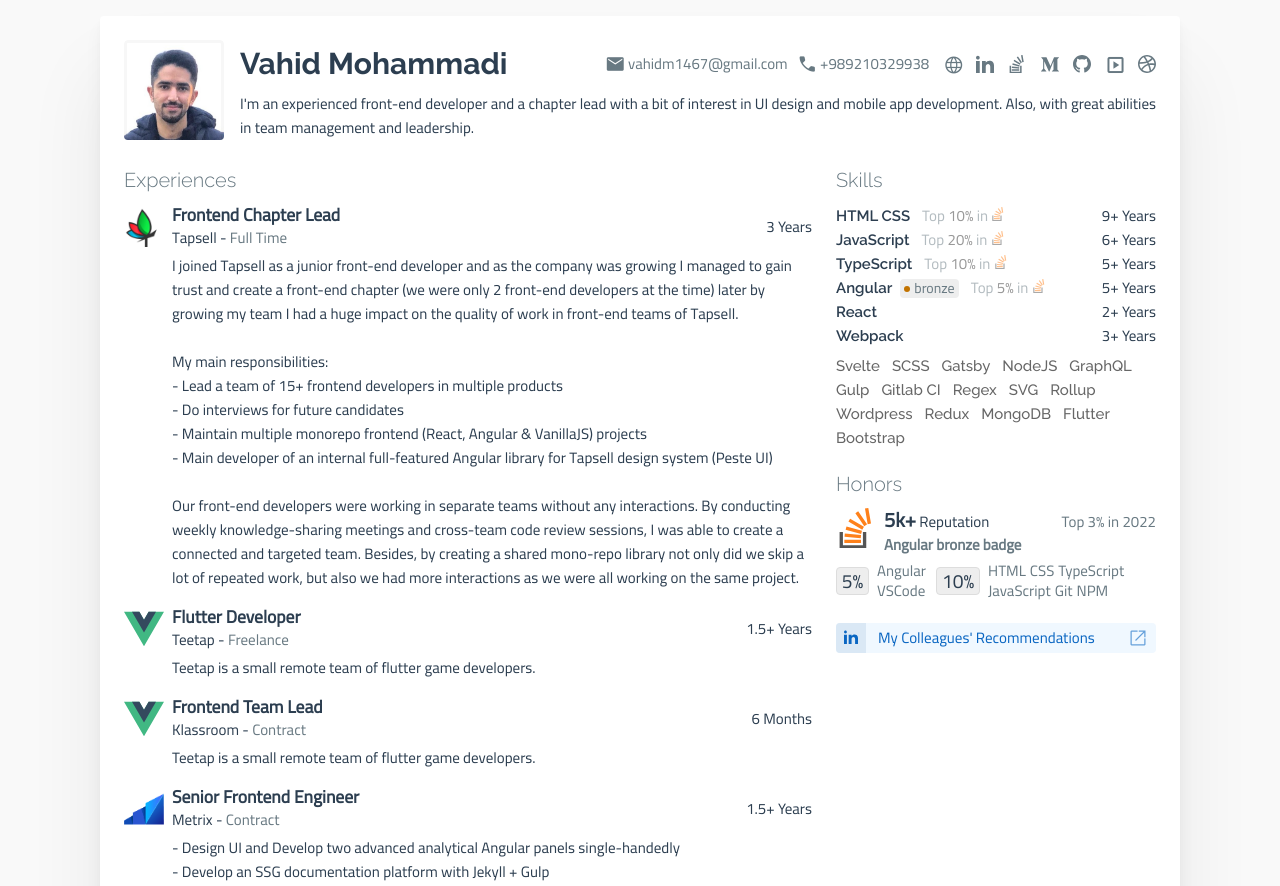
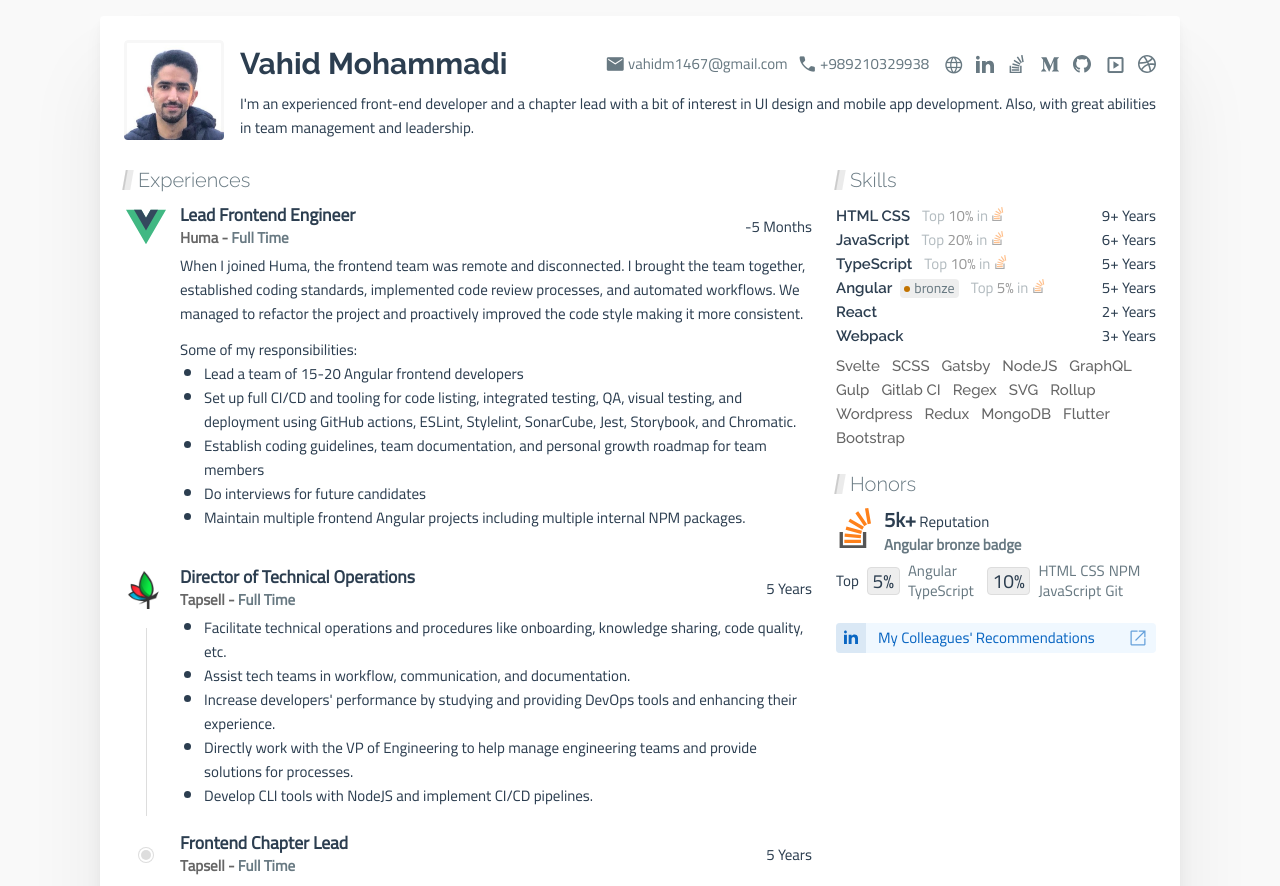
Before and after one commit to imancn/resume-builder, a Vue app: page / in a window 1280 px wide. Shown: the top 886 px of the page. Built offline with nearby package versions, Linux system fonts and the light colour scheme; a web font is replaced by a local one.

Commit message:
feat: work experiences can have different positions

```diff
--- a/src/WorkExperiences.vue
+++ b/src/WorkExperiences.vue
@@ -1,61 +1,9 @@
 <script setup lang="ts">
 import type { WorkExperienceModel } from '@/models/experience';
 import WorkExperience from '@/components/WorkExperience.vue';
-import logo from '@/assets/logo.svg';
-import TapsellLogo from '@/assets/tapsell.png';
-import MetrixLogo from '@/assets/metrix.png';
+import { WORK_EXPERIENCES } from '@/resume-data';
 
-const workExperiences: WorkExperienceModel[] = [
-  {
-    icon: TapsellLogo,
-    title: 'Frontend Chapter Lead',
-    company: 'Tapsell',
-    start: { month: '7', year: '2019' },
-    desc: `I joined Tapsell as a junior front-end developer and as the company was growing I managed to gain trust and create a front-end chapter (we were only 2 front-end developers at the time) later by growing my team I had a huge impact on the quality of work in front-end teams of Tapsell.
-
-My main responsibilities:
-- Lead a team of 15+ frontend developers in multiple products
-- Do interviews for future candidates
-- Maintain multiple monorepo frontend (React, Angular & VanillaJS) projects
-- Main developer of an internal full-featured Angular library for Tapsell design system (Peste UI)
-
-Our front-end developers were working in separate teams without any interactions. By conducting weekly knowledge-sharing meetings and cross-team code review sessions, I was able to create a connected and targeted team. Besides, by creating a shared mono-repo library not only did we skip a lot of repeated work, but also we had more interactions as we were all working on the same project.`,
-    country: 'iran',
-    type: 'full time',
-  },
-  {
-    icon: logo,
-    title: 'Flutter Developer',
-    company: 'Teetap',
-    start: { month: '2', year: '2020' },
-    end: { month: '9', year: '2021' },
-    desc: 'Teetap is a small remote team of flutter game developers.',
-    country: 'Canada',
-    type: 'freelance',
-  },
-  {
-    icon: logo,
-    title: 'Frontend Team Lead',
-    company: 'Klassroom',
-    start: { month: '6', year: '2020' },
-    end: { month: '12', year: '2020' },
-    desc: 'Teetap is a small remote team of flutter game developers.',
-    country: 'Canada',
-    type: 'contract',
-  },
-  {
-    icon: MetrixLogo,
-    title: 'Senior Frontend Engineer',
-    company: 'Metrix',
-    start: { month: '6', year: '2018' },
-    end: { month: '12', year: '2019' },
-    desc: `- Design UI and Develop two advanced analytical Angular panels single-handedly
-- Develop an SSG documentation platform with Jekyll + Gulp
-- Mentor two front-end interns`,
-    country: 'Iran',
-    type: 'contract',
-  },
-];
+const workExperiences: WorkExperienceModel[] = WORK_EXPERIENCES;
 </script>
 
 <template>
--- a/src/assets/base.scss
+++ b/src/assets/base.scss
@@ -40,19 +40,19 @@
   --color-text: var(--vt-c-text-light-1);
 }
 
-@media (prefers-color-scheme: dark) {
-  :root {
-    --color-background: var(--vt-c-black);
-    --color-background-soft: var(--vt-c-black-soft);
-    --color-background-mute: var(--vt-c-black-mute);
-
-    --color-border: var(--vt-c-divider-dark-2);
-    --color-border-hover: var(--vt-c-divider-dark-1);
-
-    --color-heading: var(--vt-c-text-dark-1);
-    --color-text: var(--vt-c-text-dark-2);
-  }
-}
+//@media (prefers-color-scheme: dark) {
+//  :root {
+//    --color-background: var(--vt-c-black);
+//    --color-background-soft: var(--vt-c-black-soft);
+//    --color-background-mute: var(--vt-c-black-mute);
+//
+//    --color-border: var(--vt-c-divider-dark-2);
+//    --color-border-hover: var(--vt-c-divider-dark-1);
+//
+//    --color-heading: var(--vt-c-text-dark-1);
+//    --color-text: var(--vt-c-text-dark-2);
+//  }
+//}
 
 *,
 *::before,
@@ -89,6 +89,19 @@ a {
   font-weight: 300;
   margin-bottom: 0.5rem;
   color: var(--text-3);
+  position: relative;
+  padding-left: 14px;
+  &:before {
+    content: '';
+    position: absolute;
+    left: 0;
+    height: 20px;
+    width: 8px;
+    background: rgb(0 0 0 / 8%);
+    top: 50%;
+    transform: translateY(-50%) skew(-10deg);
+    border-left: 2px solid rgb(0 0 0 / 13%);
+  }
 }
 
 .mt-3 {
--- a/src/components/StackoverflowWidget.vue
+++ b/src/components/StackoverflowWidget.vue
@@ -9,17 +9,16 @@ import IconStackoverflow from '@/components/icons/IconStackoverflow.vue';
     </div>
     <div class="reputation"><span class="rep-number">5k+</span> <span>Reputation</span></div>
     <div class="badge">Angular bronze badge</div>
-    <div class="year">Top 3% in 2022</div>
     <div class="tags">
+      <span>Top</span>
       <div class="percent-wrapper">
         <div class="percent">5%</div>
-        <div class="tag-names"><span>Angular</span><span>VSCode</span></div>
+        <div class="tag-names"><span>Angular</span><span>TypeScript</span></div>
       </div>
       <div class="percent-wrapper">
         <div class="percent">10%</div>
         <div class="tag-names">
-          <span>HTML</span><span>CSS</span><span>TypeScript</span><span>JavaScript</span
-          ><span>Git</span><span>NPM</span>
+          <span>HTML</span><span>CSS</span><span>NPM</span><span>JavaScript</span><span>Git</span>
         </div>
       </div>
     </div>
@@ -66,6 +65,7 @@ import IconStackoverflow from '@/components/icons/IconStackoverflow.vue';
   display: flex;
   align-items: center;
   margin-top: 0.5rem;
+  grid-gap: 0.5rem;
   .percent-wrapper {
     display: flex;
     align-items: center;
--- a/src/components/WorkExperience.vue
+++ b/src/components/WorkExperience.vue
@@ -6,10 +6,14 @@ const props = defineProps<{
 }>();
 
 function getDateRangeLength() {
-  const endYear = props.work.end && parseInt(props.work.end.year, 10);
-  const startYear = parseInt(props.work.start.year, 10);
-  const endMonth = props.work.end && parseInt(props.work.end.month, 10);
-  const startMonth = parseInt(props.work.start.month, 10);
+  const endPosition = props.work.positions[0]?.end;
+  const endYear = endPosition && parseInt(endPosition.year, 10);
+  const endMonth = endPosition && parseInt(endPosition.month, 10);
+
+  const startPosition = props.work.positions[props.work.positions.length - 1]?.start;
+  if (!startPosition) throw new Error('No start time for the position found');
+  const startYear = parseInt(startPosition.year, 10);
+  const startMonth = parseInt(startPosition.month, 10);
   const nowDate = new Date();
 
   const years: number = endYear ? endYear - startYear : nowDate.getFullYear() - startYear;
@@ -22,8 +26,16 @@ function getDateRangeLength() {
 </script>
 
 <template>
-  <div class="work-experience">
-    <div class="company-icon"><img :src="work.icon" width="40" height="40" /></div>
+  <div class="company-work-exp">
+    <div class="work-experience" v-for="(p, i) in work.positions" v-bind:key="p.title">
+      <div v-if="i === 0" class="company-icon">
+        <img :src="work.icon" :alt="work.company" width="40" height="40" />
+      </div>
+      <div v-else class="nested-position-company-placeholder">
+        <span class="nested-position-bullet"></span>
+      </div>
+
+      <h3 class="job-title">{{ p.title }}</h3>
       <div class="company">
         <span class="company-name">{{ work.company }}</span>
         - <span class="job-type">{{ work.type }}</span>
@@ -32,8 +44,9 @@ function getDateRangeLength() {
       <div class="time">
         <span>{{ getDateRangeLength() }}</span>
       </div>
-    <h3 class="job-title">{{ work.title }}</h3>
-    <p class="job-desc">{{ work.desc }}</p>
+
+      <div class="job-desc" v-html="p.desc"></div>
+    </div>
   </div>
 </template>
 
@@ -42,18 +55,34 @@ function getDateRangeLength() {
   display: grid;
   grid-template-areas: 'icon title time' 'icon company time' 'empty desc desc';
   grid-template-rows: auto auto 1fr;
-  grid-template-columns: auto 1fr auto;
-  margin-bottom: 1rem;
+  grid-template-columns: 3.5rem 1fr auto;
+  margin-bottom: 0.75rem;
+  &:last-child {
+    margin-bottom: 1.5rem;
+  }
 }
 .company-icon {
   grid-area: icon;
   display: flex;
   align-items: center;
   justify-content: center;
-  margin-inline-end: 0.5rem;
+  margin-inline-end: 0.75rem;
   > img {
     max-width: 100%;
   }
+}
+.nested-position-company-placeholder {
+  grid-area: icon;
+  place-self: center;
+  margin-inline-end: 0.75rem;
+}
+.nested-position-bullet {
+  aspect-ratio: 1/1;
+  width: 10px;
+  background: #ddd;
+  border-radius: 10px;
+  display: inline-block;
+  box-shadow: 0 0 0 2px #fff, 0 0 0 3px #ddd;
 }
 .time {
   grid-area: time;
@@ -64,6 +93,8 @@ function getDateRangeLength() {
 .company {
   grid-area: company;
   text-transform: capitalize;
+  font-weight: bold;
+  color: var(--text-2);
 }
 .company-name {
   //font-weight: bold;
@@ -76,9 +107,37 @@ function getDateRangeLength() {
   grid-area: title;
   line-height: 22px;
 }
+.work-experience {
+  &:not(:last-child) {
+    .job-desc {
+      &:before {
+        content: '';
+        position: absolute;
+        inset-inline-start: -2.1rem;
+        height: calc(100% - 1rem);
+        width: 1px;
+        background: #ddd;
+        top: 0.75rem;
+      }
+    }
+  }
+}
 .job-desc {
   grid-area: desc;
-  white-space: pre-wrap;
   margin-top: 0.25rem;
+  position: relative;
 }
 </style>
+<style lang="scss">
+.job-desc {
+  > p:not(:last-child) {
+    margin-block-end: 0.75rem;
+  }
+  > ul {
+    margin-block-end: 0.75rem;
+    padding-inline-start: 1.5rem;
+  }
+  > li {
+  }
+}
+</style>
--- /dev/null
+++ b/src/resume-data.ts
@@ -0,0 +1,122 @@
+import TapsellLogo from '@/assets/tapsell.png';
+import logo from '@/assets/logo.svg';
+import MetrixLogo from '@/assets/metrix.png';
+import type { WorkExperienceModel } from '@/models/experience';
+
+export const WORK_EXPERIENCES: WorkExperienceModel[] = [
+  {
+    icon: logo,
+    company: 'Huma',
+    country: 'England',
+    type: 'full time',
+    positions: [
+      {
+        title: 'Lead Frontend Engineer',
+        start: { month: '11', year: '2022' },
+        desc: `
+    <p>When I joined Huma, the frontend team was remote and disconnected. I brought the team together, established coding standards, implemented code review processes, and automated workflows. We managed to refactor the project and proactively improved the code style making it more consistent.</p>
+<span>Some of my responsibilities:</span>
+<ul>
+<li>Lead a team of 15-20 Angular frontend developers</li>
+<li>Set up full CI/CD and tooling for code listing, integrated testing, QA, visual testing, and deployment using GitHub actions, ESLint, Stylelint, SonarCube, Jest, Storybook, and Chromatic.</li>
+<li>Establish coding guidelines, team documentation, and personal growth roadmap for team members</li>
+<li>Do interviews for future candidates</li>
+<li>Maintain multiple frontend Angular projects including multiple internal NPM packages.</li>
+</ul>`,
+      },
+    ],
+  },
+  {
+    icon: TapsellLogo,
+    company: 'Tapsell',
+    country: 'iran',
+    type: 'full time',
+    positions: [
+      {
+        title: 'Director of Technical Operations',
+        start: { month: '3', year: '2022' },
+        end: { month: '9', year: '2022' },
+        desc: `<ul>
+<li>Facilitate technical operations and procedures like onboarding, knowledge sharing, code quality, etc.</li>
+<li>Assist tech teams in workflow, communication, and documentation.</li>
+<li>Increase developers' performance by studying and providing DevOps tools and enhancing their experience.</li>
+<li>Directly work with the VP of Engineering to help manage engineering teams and provide solutions for processes.</li>
+<li>Develop CLI tools with NodeJS and implement CI/CD pipelines.</li>
+</ul>`,
+      },
+      {
+        title: 'Frontend Chapter Lead',
+        start: { month: '7', year: '2019' },
+        end: { month: '3', year: '2022' },
+        desc: `<p>I joined Tapsell as a junior front-end developer and as the company was growing I managed to gain trust and create a front-end chapter (we were only 2 front-end developers at the time) later by growing my team I had a huge impact on the quality of work in front-end teams of Tapsell.</p>
+<span>My main responsibilities:</span>
+<ul>
+<li>Lead a team of 15+ frontend developers in multiple products</li>
+<li>Do interviews for future candidates</li>
+<li>Maintain multiple monorepo frontend (React, Angular & VanillaJS) projects</li>
+<li>Main developer of a full-featured Angular library for Tapsell design system</li>
+</ul>
+<p>Our front-end developers were working in separate teams without any interactions. By conducting weekly knowledge-sharing meetings and cross-team code review sessions, I was able to create a connected and targeted team. Besides, by creating a shared mono-repo library not only did we skip a lot of repeated work, but also we had more interactions as we were all working on the same project.</p`,
+      },
+      {
+        title: 'Frontend Engineer',
+        start: { month: '10', year: '2017' },
+        end: { month: '7', year: '2019' },
+        desc: `
+<ul>
+<li>Maintain and develop two Angular Material complex panels</li>
+<li>Maintain and develop a React panel with a custom UI Kit</li>
+<li>Develop multiple ad widget projects using Webpack + Svelte</li>
+<li>Develop WordPress blogs and landing pages using React + Gatsby</li>
+</ul>`,
+      },
+    ],
+  },
+  {
+    icon: logo,
+    company: 'Teetap',
+    country: 'Canada',
+    type: 'freelance',
+    positions: [
+      {
+        title: 'Flutter Developer',
+        start: { month: '2', year: '2020' },
+        end: { month: '9', year: '2021' },
+        desc: 'Teetap is a small remote team of flutter game developers.',
+      },
+    ],
+  },
+  {
+    icon: logo,
+    company: 'Klassroom',
+    country: 'Canada',
+    type: 'contract',
+    positions: [
+      {
+        title: 'Frontend Team Lead',
+        start: { month: '6', year: '2020' },
+        end: { month: '12', year: '2020' },
+        desc: 'Teetap is a small remote team of flutter game developers.',
+      },
+    ],
+  },
+  {
+    icon: MetrixLogo,
+    company: 'Metrix',
+    country: 'Iran',
+    type: 'contract',
+    positions: [
+      {
+        title: 'Senior Frontend Engineer',
+        start: { month: '6', year: '2018' },
+        end: { month: '12', year: '2019' },
+        desc: `<ul>
+        <li>Design UI and Develop two advanced analytical Angular panels single-handedly</li>
+<li>Develop an SSG documentation platform with Jekyll + Gulp</li>
+<li>Mentor two front-end interns</li>
+</ul>
+`,
+      },
+    ],
+  },
+];
--- a/tsconfig.json
+++ b/tsconfig.json
@@ -2,6 +2,8 @@
   "extends": "@vue/tsconfig/tsconfig.web.json",
   "include": ["env.d.ts", "src/**/*", "src/**/*.vue"],
   "compilerOptions": {
+    "strict": true,
+    "noUncheckedIndexedAccess": true,
     "baseUrl": ".",
     "paths": {
       "@/*": ["./src/*"]
```
Also changed, not shown: src/models/experience.ts (+7 -3 lines). Lines whose indentation alone changed are shown as unchanged.
